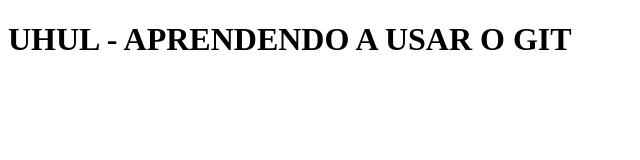
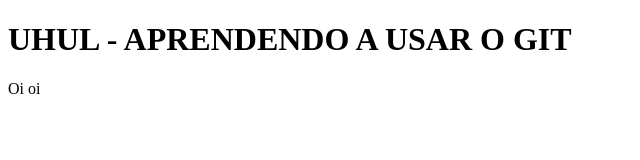
Before and after one commit to brunocfs92/hello_world, a plain HTML site: page index.html in a window 1280 px wide. Shown: the full height of the page, 0-640 px from the left. Drawn offline with Linux system fonts and the light colour scheme.

Commit message:
add paragrafo

```diff
--- a/index.html
+++ b/index.html
@@ -8,6 +8,6 @@
 </head>
 <body>
    <h1>UHUL - APRENDENDO A USAR O GIT </h1>
-
+<p>Oi oi</p>
 </body>
 </html>
```
